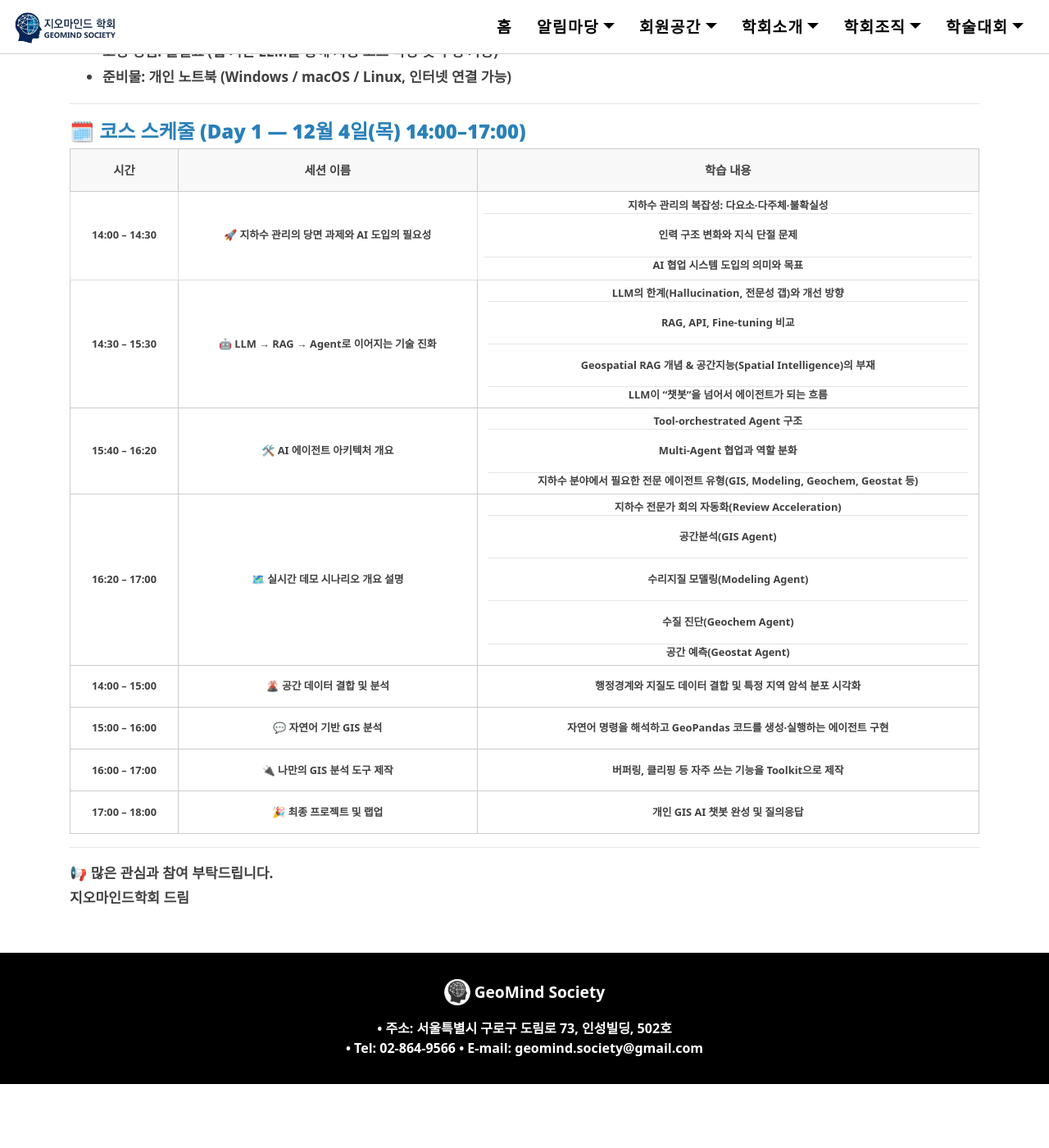
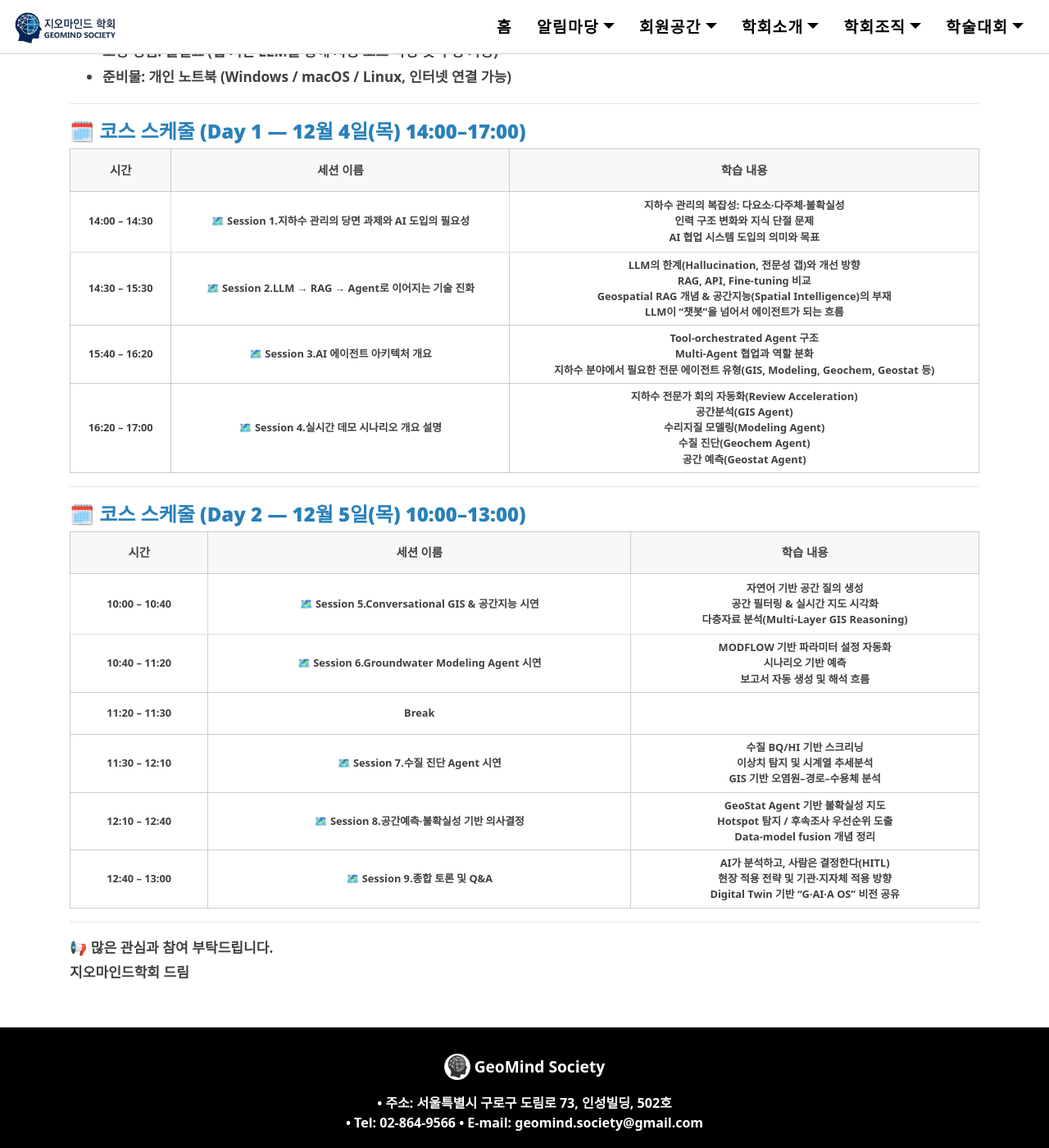
Before and after one commit to geomindgars/geomindgars.github.io, a Jekyll site: the page built from notice/num_2.md, in a window 1280 px wide and 1400 px high, scrolled down 1871 px. Shown: the whole window at 82% size. Built offline with Jekyll 4.4.1, drawn with Linux system fonts in a browser that asks for light colours; nearby versions of some CDN libraries; before the commit the page ends 3193 px from its top, so only the background shows below that.

Commit message:
Update num_2.md

```diff
--- a/notice/num_2.md
+++ b/notice/num_2.md
@@ -137,47 +137,71 @@ categories: [학회소식, 교육]
     <tbody>
       <tr>
         <td style="padding: 0.6em; border: 1px solid #ddd;">14:00 – 14:30</td>
-        <td style="padding: 0.6em; border: 1px solid #ddd;">🚀 지하수 관리의 당면 과제와 AI 도입의 필요성</td>
-        <td style="padding: 0.6em; border: 1px solid #ddd;">지하수 관리의 복잡성: 다요소·다주체·불확실성<hr>인력 구조 변화와 지식 단절 문제<hr>AI 협업 시스템 도입의 의미와 목표</td>
+        <td style="padding: 0.6em; border: 1px solid #ddd;">🗺️ Session 1.지하수 관리의 당면 과제와 AI 도입의 필요성</td>
+        <td style="padding: 0.6em; border: 1px solid #ddd;">지하수 관리의 복잡성: 다요소·다주체·불확실성<br>인력 구조 변화와 지식 단절 문제<br>AI 협업 시스템 도입의 의미와 목표</td>
       </tr>
       <tr>
         <td>14:30 – 15:30</td>
-        <td>🤖 LLM → RAG → Agent로 이어지는 기술 진화</td>
-        <td>LLM의 한계(Hallucination, 전문성 갭)와 개선 방향<hr>RAG, API, Fine-tuning 비교<hr>Geospatial RAG 개념 & 공간지능(Spatial Intelligence)의 부재<hr>LLM이 “챗봇”을 넘어서 에이전트가 되는 흐름</td>
+        <td>🗺️ Session 2.LLM → RAG → Agent로 이어지는 기술 진화</td>
+        <td>LLM의 한계(Hallucination, 전문성 갭)와 개선 방향<br>RAG, API, Fine-tuning 비교<br>Geospatial RAG 개념 & 공간지능(Spatial Intelligence)의 부재<br>LLM이 “챗봇”을 넘어서 에이전트가 되는 흐름</td>
       </tr>
       <tr>
         <td>15:40 – 16:20</td>
-        <td>🛠️ AI 에이전트 아키텍처 개요</td>
-        <td>Tool-orchestrated Agent 구조<hr>Multi-Agent 협업과 역할 분화<hr>지하수 분야에서 필요한 전문 에이전트 유형(GIS, Modeling, Geochem, Geostat 등)</td>
+        <td>🗺️ Session 3.AI 에이전트 아키텍처 개요</td>
+        <td>Tool-orchestrated Agent 구조<br>Multi-Agent 협업과 역할 분화<br>지하수 분야에서 필요한 전문 에이전트 유형(GIS, Modeling, Geochem, Geostat 등)</td>
       </tr>
       <tr>
         <td>16:20 – 17:00</td>
-        <td>🗺️ 실시간 데모 시나리오 개요 설명</td>
-        <td>지하수 전문가 회의 자동화(Review Acceleration)<hr>공간분석(GIS Agent)<hr>수리지질 모델링(Modeling Agent)<hr>수질 진단(Geochem Agent)<hr>공간 예측(Geostat Agent)</td>
-      </tr>
-      <tr>
-        <td>14:00 – 15:00</td>
-        <td>🌋 공간 데이터 결합 및 분석</td>
-        <td>행정경계와 지질도 데이터 결합 및 특정 지역 암석 분포 시각화</td>
-      </tr>
-      <tr>
-        <td>15:00 – 16:00</td>
-        <td>💬 자연어 기반 GIS 분석</td>
-        <td>자연어 명령을 해석하고 GeoPandas 코드를 생성·실행하는 에이전트 구현</td>
-      </tr>
-      <tr>
-        <td>16:00 – 17:00</td>
-        <td>🔌 나만의 GIS 분석 도구 제작</td>
-        <td>버퍼링, 클리핑 등 자주 쓰는 기능을 Toolkit으로 제작</td>
-      </tr>
-      <tr>
-        <td>17:00 – 18:00</td>
-        <td>🎉 최종 프로젝트 및 랩업</td>
-        <td>개인 GIS AI 챗봇 완성 및 질의응답</td>
+        <td>🗺️ Session 4.실시간 데모 시나리오 개요 설명</td>
+        <td>지하수 전문가 회의 자동화(Review Acceleration)<br>공간분석(GIS Agent)<br>수리지질 모델링(Modeling Agent)<br>수질 진단(Geochem Agent)<br>공간 예측(Geostat Agent)</td>
       </tr>
     </tbody>
   </table>
   <hr>
 
+  <h4>🗓️ 코스 스케줄 (Day 2 — 12월 5일(목) 10:00–13:00)</h4>
+
+  <table style="width: 100%; border-collapse: collapse; font-size: 0.9em;">
+    <thead>
+      <tr style="background-color: #f2f2f2;">
+        <th style="padding: 0.6em; border: 1px solid #ccc;">시간</th>
+        <th style="padding: 0.6em; border: 1px solid #ccc;">세션 이름</th>
+        <th style="padding: 0.6em; border: 1px solid #ccc;">학습 내용</th>
+      </tr>
+    </thead>
+    <tbody>
+      <tr>
+        <td style="padding: 0.6em; border: 1px solid #ddd;">10:00 – 10:40</td>
+        <td style="padding: 0.6em; border: 1px solid #ddd;">🗺️ Session 5.Conversational GIS & 공간지능 시연</td>
+        <td style="padding: 0.6em; border: 1px solid #ddd;">자연어 기반 공간 질의 생성<br>공간 필터링 & 실시간 지도 시각화<br>다층자료 분석(Multi-Layer GIS Reasoning)</td>
+      </tr>
+      <tr>
+        <td>10:40 – 11:20</td>
+        <td>🗺️ Session 6.Groundwater Modeling Agent 시연</td>
+        <td>MODFLOW 기반 파라미터 설정 자동화<br>시나리오 기반 예측<br>보고서 자동 생성 및 해석 흐름</td>
+      </tr>
+      <tr>
+        <td>11:20 – 11:30</td>
+        <td>Break</td>
+        <td></td>
+      </tr>
+      <tr>
+        <td>11:30 – 12:10</td>
+        <td>🗺️ Session 7.수질 진단 Agent 시연</td>
+        <td>수질 BQ/HI 기반 스크리닝<br>이상치 탐지 및 시계열 추세분석<br>GIS 기반 오염원–경로–수용체 분석</td>
+      </tr>
+      <tr>
+        <td>12:10 – 12:40</td>
+        <td>🗺️ Session 8.공간예측·불확실성 기반 의사결정</td>
+        <td>GeoStat Agent 기반 불확실성 지도<br>Hotspot 탐지 / 후속조사 우선순위 도출<br>Data-model fusion 개념 정리</td>
+      </tr>
+      <tr>
+        <td>12:40 – 13:00</td>
+        <td>🗺️ Session 9.종합 토론 및 Q&A</td>
+        <td>AI가 분석하고, 사람은 결정한다(HITL)<br>현장 적용 전략 및 기관·지자체 적용 방향<br>Digital Twin 기반 “G·AI·A OS” 비전 공유</td>
+      </tr>
+    </tbody>
+  </table>
+  <hr>
 
   <p style="font-size: 0.95em; line-height: 1.8em;">📢 많은 관심과 참여 부탁드립니다.<br>지오마인드학회 드림</p>
```
